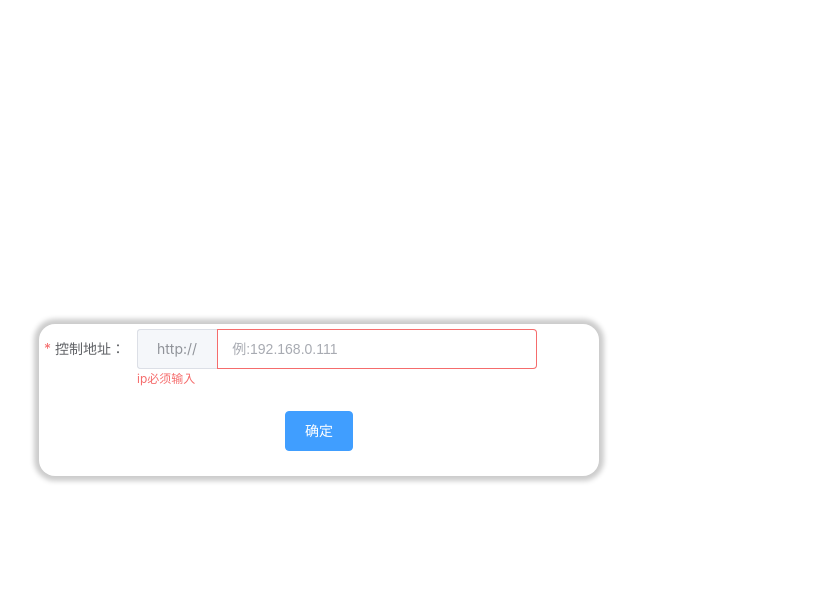
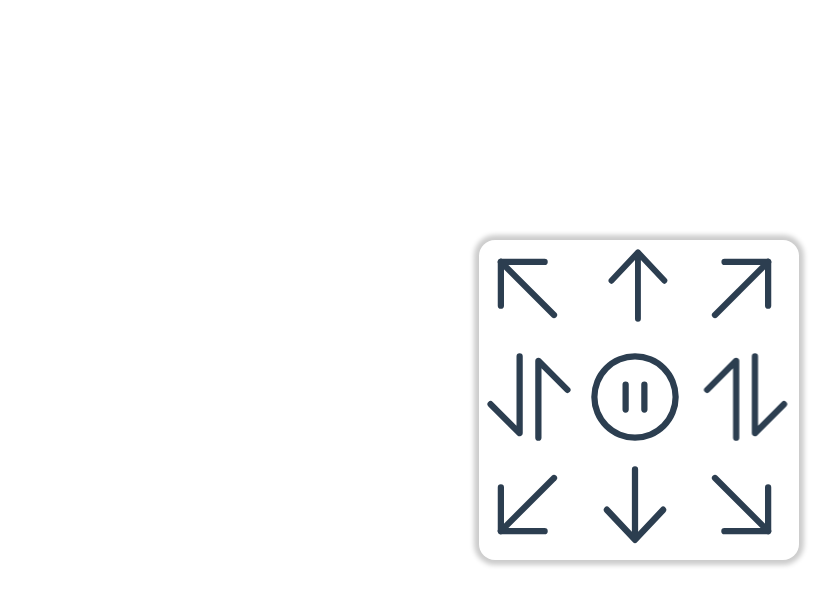
Before and after one commit to HuXiaoTu/car-control, a Vue app: page / in a window 1280 px wide. Both pictures are taken after a click on the button "确定". Shown: the top 606 px of the page, without its empty margins (321-1158 px from the left). Built offline with nearby package versions, Linux system fonts and the light colour scheme.

Commit message:
✨ feat(控制页): 新增控制项

```diff
--- a/src/components/HomeIndex.vue
+++ b/src/components/HomeIndex.vue
@@ -20,6 +20,7 @@
               style="width: 25rem;"
               v-model="form.ip"
               placeholder="例:192.168.0.111"
+              @keydown.enter="submitForm"
             >
               <template #prepend>http://</template>
             </el-input>
@@ -47,7 +48,7 @@ import control from './control.vue';
 let formRef = ref(null);
 
 let form = ref({
-  ip: '',
+  ip: '192.168.0.111',
 })
 
 const rules = reactive({
--- a/src/components/control.vue
+++ b/src/components/control.vue
@@ -5,33 +5,20 @@
     <!-- 操作区域 -->
     <div class="operate">
       <div class="contentBox">
-        <!-- 上 -->
-        <div>
-          <span @click="activeBtn($event, '/forward')">
-            <Top style="width: 10em; height: 10em;" />
-          </span>
-        </div>
-        <!-- 左 暂停 右 -->
-        <div>
-          <span @click="activeBtn($event, '/left')">
-            <Back style="width: 10em; height: 10em;" />
-          </span>
-          <span
-            class="active"
-            @click="activeBtn($event, '/stop')"
-          >
-            <VideoPause style="width: 10em; height: 10em;" />
-          </span>
-          <span @click="activeBtn($event, '/right')">
-            <Right style="width: 10em; height: 10em;" />
-          </span>
-        </div>
-        <!-- 下 -->
-        <div>
-          <span @click="activeBtn($event, '/back')">
-            <Bottom style="width: 10em; height: 10em;" />
-          </span>
-        </div>
+        <span
+          class="btn"
+          v-for="item in btnList"
+          :key="url"
+          @touchstart="activeBtn($event, item.url)"
+          @touchend="entBtn"
+          :style="item.style"
+        >
+          <component
+            style="width: 10em; height: 10em;"
+            class="el-icon"
+            :is="item.ele"
+          ></component>
+        </span>
       </div>
     </div>
   </div>
@@ -39,6 +26,57 @@
 
 <script setup>
 import axios from "axios";
+import { h, resolveComponent } from 'vue';
+
+const btnList = [
+  // 左转
+  {
+    url: '/left',
+    ele: h(resolveComponent('TopLeft'))
+  },
+  // 前进
+  {
+    url: '/forward',
+    ele: h(resolveComponent('Top'))
+  },
+  // 右转
+  {
+    url: '/right',
+    ele: h(resolveComponent('TopRight'))
+  },
+  // 左转圈
+  {
+    url: '/CLeft',
+    ele: h(resolveComponent('Sort'))
+  },
+  // 停止
+  {
+    url: '/stop',
+    ele: h(resolveComponent('VideoPause'))
+  },
+  // 右转圈
+  {
+    url: '/CRight',
+    ele: h(resolveComponent('Sort')),
+    style: { 'transform': 'rotateY(180deg)' }
+  },
+  // 左后转
+  {
+    url: '/BLeft',
+    ele: h(resolveComponent('BottomLeft'))
+  },
+  // 后退
+  {
+    url: '/back',
+    ele: h(resolveComponent('Bottom'))
+  },
+  // 右后转
+  {
+    url: '/BRight',
+    ele: h(resolveComponent('BottomRight'))
+  },
+]
+
 
 let props = defineProps({
   ip: String,
@@ -46,12 +84,18 @@ let props = defineProps({
 let url = 'http://' + props.ip;
 
 const activeBtn = (e, type) => {
+  e.currentTarget.classList.add('active');
+  if (type === '/stop') return;
+
+  axios({ url: url + type, method: 'get' });
+}
+
+const entBtn = () => {
   let box = document.querySelector('.contentBox');
   let active = box.querySelector('.active');
   if (active) active.classList.remove('active');
-  e.currentTarget.classList.add('active');
 
-  axios({ url: url + type, method: 'get' });
+  axios({ url: url + '/stop', method: 'get' });
 }
 </script>
 
@@ -59,6 +103,7 @@ const activeBtn = (e, type) => {
 .control {
   width: 100vw;
   height: 100vh;
+  overflow: hidden;
   display: flex;
 
   .view {
@@ -79,20 +124,16 @@ const activeBtn = (e, type) => {
       box-shadow: 0px 0px 5px 5px #cccccc;
       border-radius: 1rem;
       display: flex;
-      flex-direction: column;
+      flex-wrap: wrap;
 
-      >div {
+      >span {
         flex: 0.33;
         font-size: 10px;
-        display: flex;
-        align-items: center;
-        justify-content: center;
+      }
 
-        .active {
-          // >span {
-          background-color: skyblue;
-          border-radius: 1rem;
-        }
+      .active {
+        background-color: skyblue;
+        border-radius: 1rem;
       }
     }
   }
```
